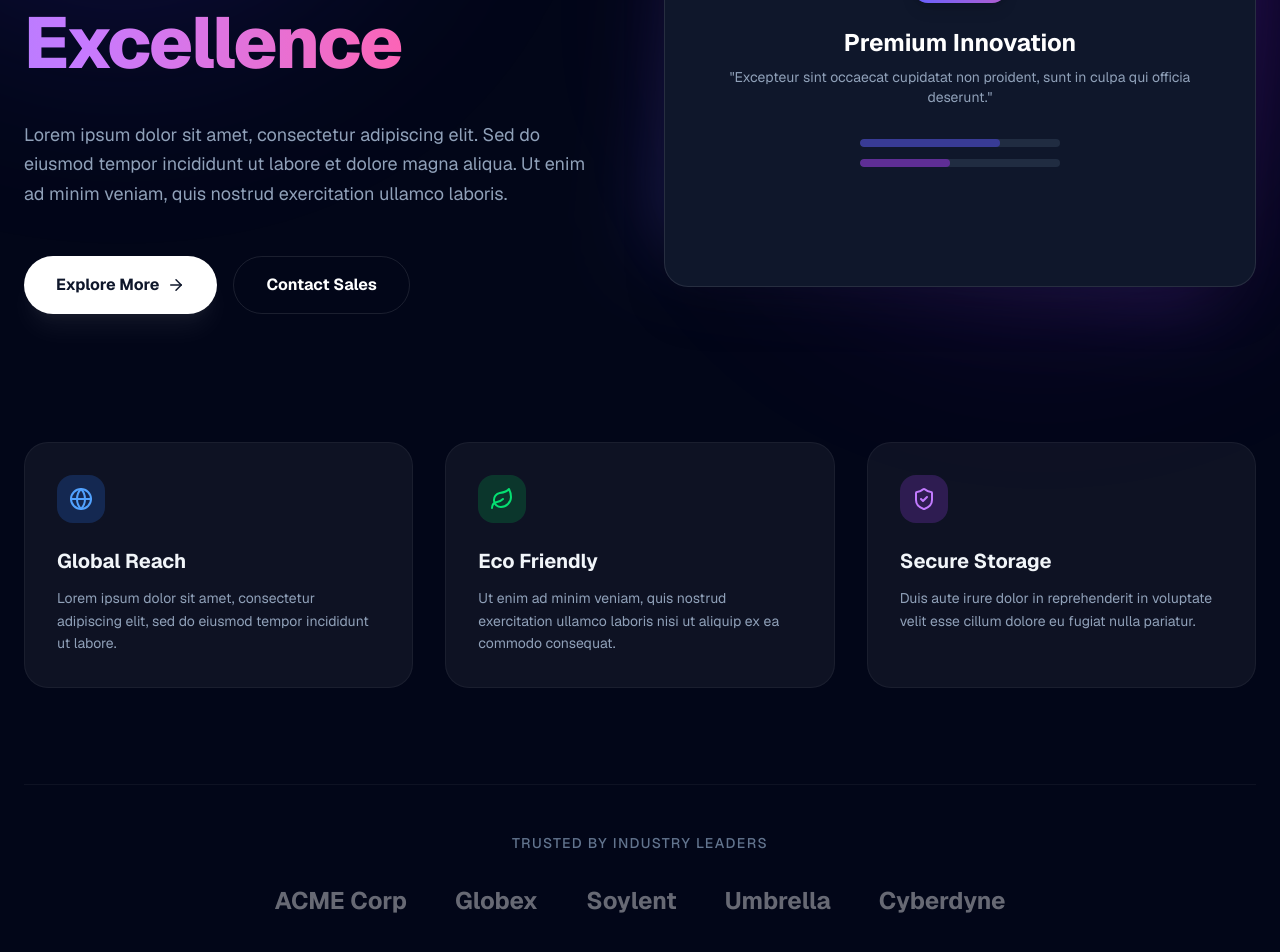
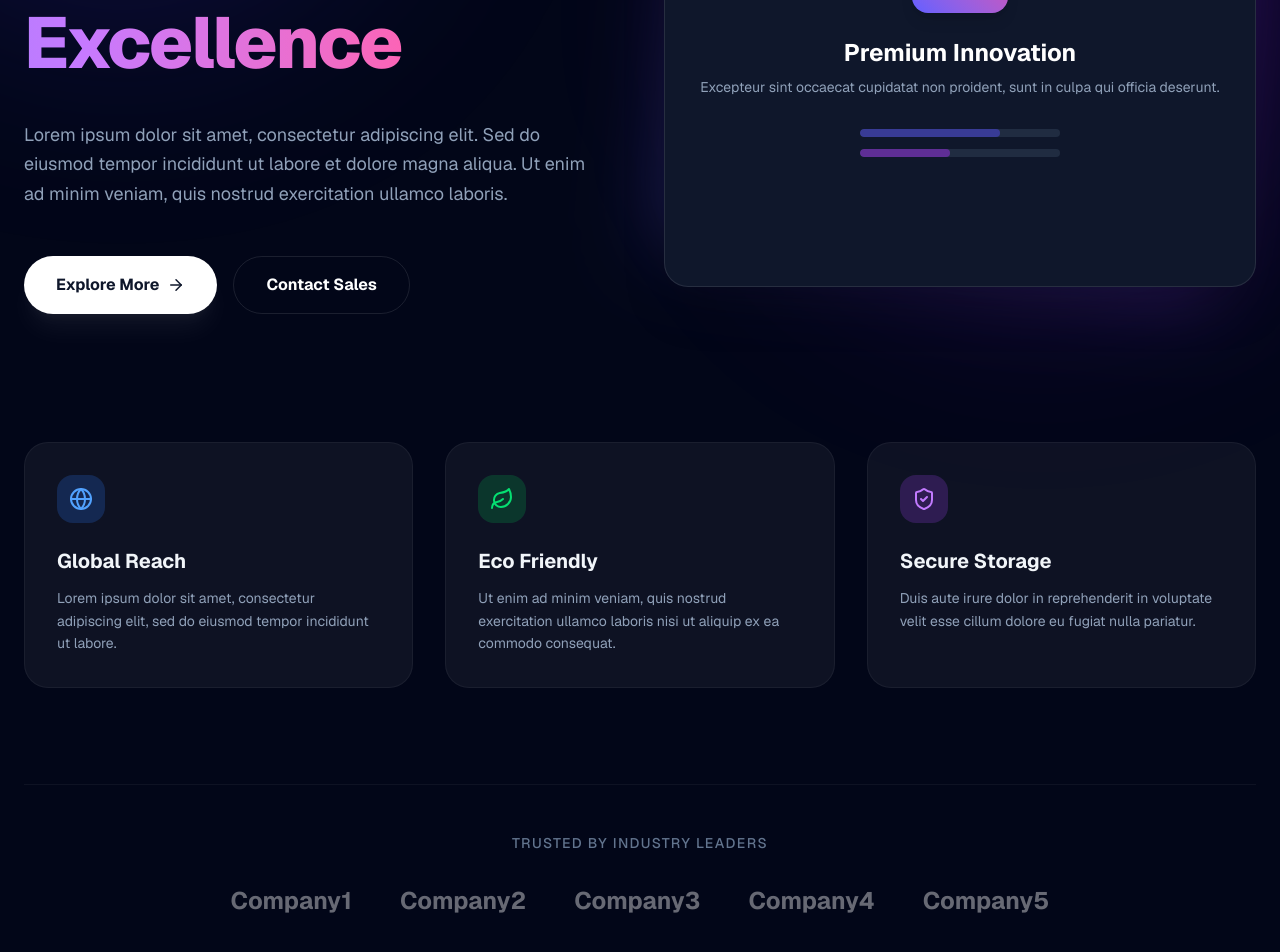
Before and after one commit to Pimeq/SSS-Innowacja-Magazyn-App, a Next.js app in the folder web/: page /dashboard/viewer in a window 1280 px wide. Shown: the part 410-1362 px from the top of the page. Built offline with nearby package versions, Linux system fonts and the light colour scheme.

Commit message:
feat: Viewer panel completed

```diff
--- a/web/src/app/dashboard/viewer/page.tsx
+++ b/web/src/app/dashboard/viewer/page.tsx
@@ -14,19 +14,17 @@ export default function ViewerPage() {
   return (
     <div className="min-h-screen bg-slate-950 text-white font-sans selection:bg-indigo-500 selection:text-white overflow-x-hidden">
 
-      {/* --- TŁO / BACKGROUND GLOWS --- */}
       <div className="fixed inset-0 z-0 pointer-events-none">
         <div className="absolute top-[-10%] left-[-10%] w-[500px] h-[500px] bg-indigo-600/20 rounded-full blur-[120px]" />
         <div className="absolute bottom-[10%] right-[-5%] w-[600px] h-[600px] bg-purple-600/10 rounded-full blur-[100px]" />
       </div>
 
-      {/* --- NAVBAR --- */}
       <nav className="relative z-50 px-6 py-6 flex justify-between items-center max-w-7xl mx-auto">
         <div className="flex items-center gap-2">
           <div className="w-10 h-10 bg-gradient-to-br from-indigo-500 to-purple-600 rounded-xl flex items-center justify-center shadow-lg shadow-indigo-500/20">
             <Globe className="text-white" size={20} />
           </div>
-          <span className="font-bold text-2xl tracking-tighter">Inno<span className="text-indigo-400">Mag</span></span>
+          <span className="font-bold text-2xl tracking-tighter">Projekt <span className="text-indigo-400">Innowacja</span></span>
         </div>
 
         <button
@@ -38,11 +36,9 @@ export default function ViewerPage() {
         </button>
       </nav>
 
-      {/* --- HERO SECTION --- */}
       <main className="relative z-10 pt-20 pb-32 px-6 max-w-7xl mx-auto text-center md:text-left">
         <div className="grid md:grid-cols-2 gap-12 items-center">
 
-          {/* Tekst Hero */}
           <div className="space-y-8">
             <div className="inline-flex items-center gap-2 px-3 py-1 rounded-full bg-indigo-500/10 border border-indigo-500/20 text-indigo-300 text-xs font-bold uppercase tracking-widest">
               <span className="w-2 h-2 rounded-full bg-indigo-400 animate-pulse"></span>
@@ -71,20 +67,17 @@ export default function ViewerPage() {
             </div>
           </div>
 
-          {/* Abstrakcyjna Grafika / "Image" */}
           <div className="relative h-[400px] md:h-[500px] w-full">
             <div className="absolute inset-0 bg-gradient-to-tr from-indigo-500 to-purple-600 rounded-3xl opacity-20 blur-2xl transform rotate-6 scale-95 animate-pulse"></div>
             <div className="absolute inset-0 bg-slate-900 border border-white/10 rounded-3xl overflow-hidden shadow-2xl flex flex-col items-center justify-center p-8 backdrop-blur-xl bg-opacity-60">
-                {/* Elementy dekoracyjne w środku */}
                 <div className="w-24 h-24 mb-6 rounded-2xl bg-gradient-to-tr from-indigo-500 to-pink-500 flex items-center justify-center shadow-lg">
                    <Zap size={40} className="text-white fill-white" />
                 </div>
                 <h3 className="text-2xl font-bold mb-2">Premium Innovation</h3>
                 <p className="text-center text-slate-400 text-sm">
-                  "Excepteur sint occaecat cupidatat non proident, sunt in culpa qui officia deserunt."
+                  Excepteur sint occaecat cupidatat non proident, sunt in culpa qui officia deserunt.
                 </p>
 
-                {/* Paski ładowania dla ozdoby */}
                 <div className="w-full max-w-[200px] mt-8 space-y-3 opacity-50">
                   <div className="h-2 w-full bg-slate-700 rounded-full overflow-hidden">
                     <div className="h-full w-[70%] bg-indigo-500 rounded-full"></div>
@@ -97,10 +90,8 @@ export default function ViewerPage() {
           </div>
         </div>
 
-        {/* --- FEATURES STRIP --- */}
         <div className="mt-32 grid md:grid-cols-3 gap-8">
 
-          {/* Card 1 */}
           <div className="p-8 rounded-3xl bg-white/5 border border-white/5 hover:bg-white/10 hover:border-white/10 transition-all duration-300 group cursor-pointer">
             <div className="w-12 h-12 bg-blue-500/20 rounded-2xl flex items-center justify-center mb-6 text-blue-400 group-hover:scale-110 transition-transform">
               <Globe size={24} />
@@ -111,7 +102,6 @@ export default function ViewerPage() {
             </p>
           </div>
 
-          {/* Card 2 */}
           <div className="p-8 rounded-3xl bg-white/5 border border-white/5 hover:bg-white/10 hover:border-white/10 transition-all duration-300 group cursor-pointer">
             <div className="w-12 h-12 bg-green-500/20 rounded-2xl flex items-center justify-center mb-6 text-green-400 group-hover:scale-110 transition-transform">
               <Leaf size={24} />
@@ -122,7 +112,6 @@ export default function ViewerPage() {
             </p>
           </div>
 
-          {/* Card 3 */}
           <div className="p-8 rounded-3xl bg-white/5 border border-white/5 hover:bg-white/10 hover:border-white/10 transition-all duration-300 group cursor-pointer">
             <div className="w-12 h-12 bg-purple-500/20 rounded-2xl flex items-center justify-center mb-6 text-purple-400 group-hover:scale-110 transition-transform">
               <ShieldCheck size={24} />
@@ -135,19 +124,16 @@ export default function ViewerPage() {
 
         </div>
 
-        {/* --- TRUST BADGES (SLOP) --- */}
         <div className="mt-24 pt-12 border-t border-white/5">
           <p className="text-center text-slate-500 text-sm font-medium uppercase tracking-widest mb-8">Trusted by industry leaders</p>
           <div className="flex flex-wrap justify-center gap-12 opacity-40 grayscale hover:grayscale-0 transition-all duration-500">
-            {/* Fejkowe logotypy (tekstowe) */}
-            <h3 className="text-2xl font-bold">ACME Corp</h3>
-            <h3 className="text-2xl font-bold">Globex</h3>
-            <h3 className="text-2xl font-bold">Soylent</h3>
-            <h3 className="text-2xl font-bold">Umbrella</h3>
-            <h3 className="text-2xl font-bold">Cyberdyne</h3>
+            <h3 className="text-2xl font-bold">Company1</h3>
+            <h3 className="text-2xl font-bold">Company2</h3>
+            <h3 className="text-2xl font-bold">Company3</h3>
+            <h3 className="text-2xl font-bold">Company4</h3>
+            <h3 className="text-2xl font-bold">Company5</h3>
           </div>
         </div>
-
       </main>
     </div>
   );
```
